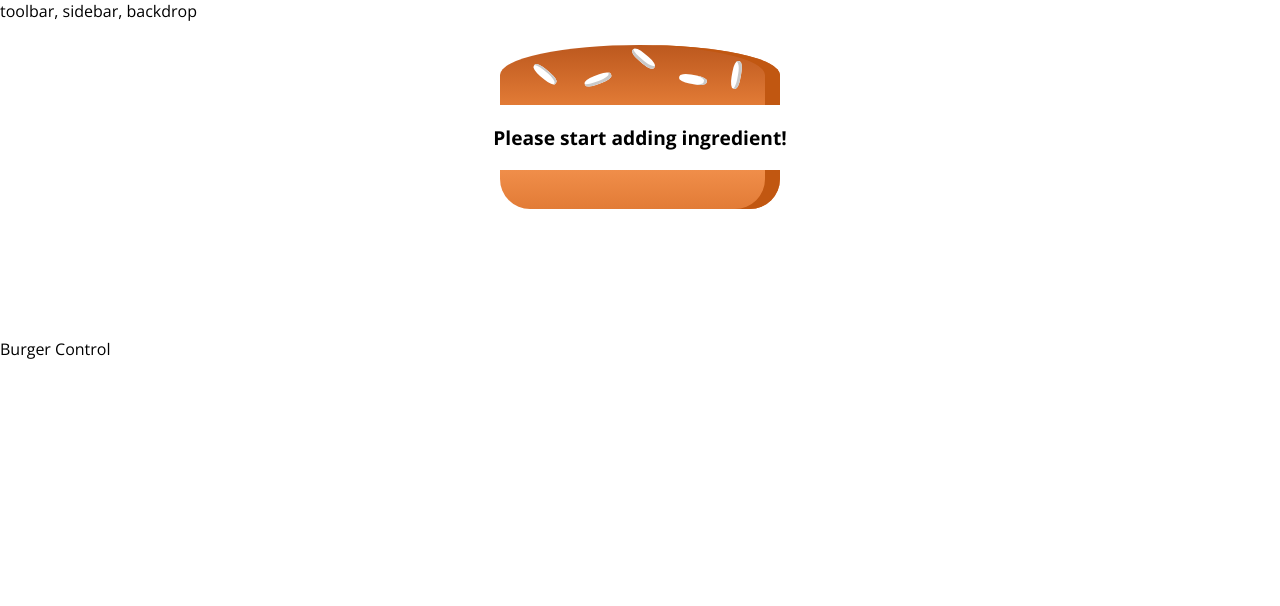
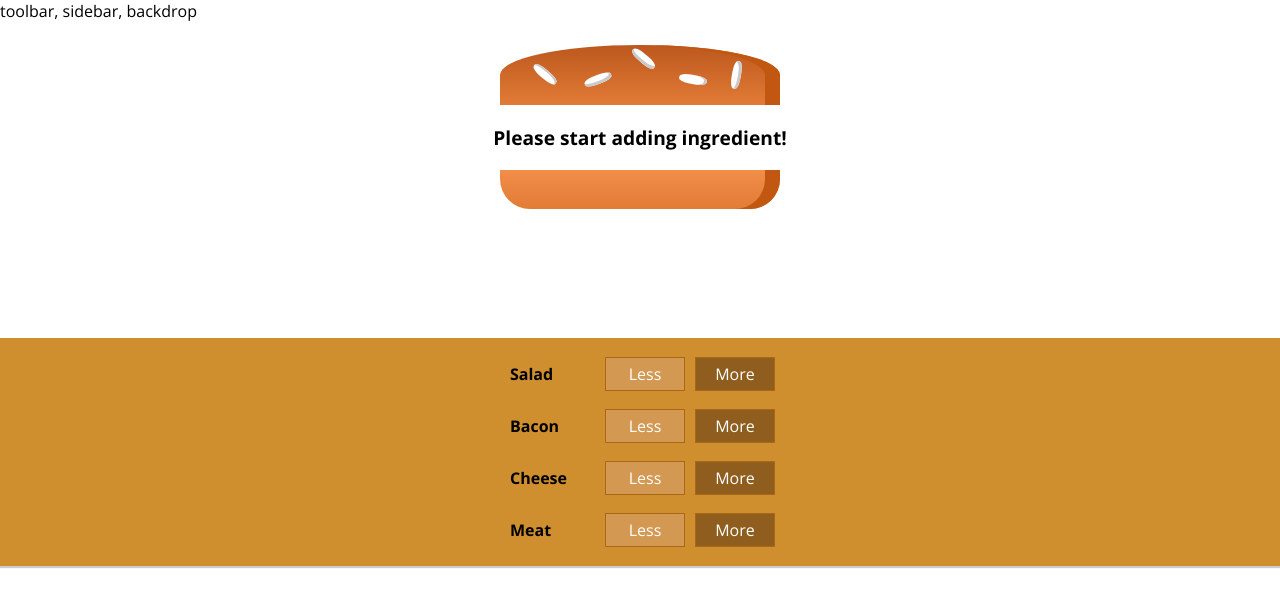
Before and after one commit to rafliandreansyah/ReactBurgerApp, a React app: page / in a window 1280 px wide. Shown: the top 606 px of the page. Built offline with nearby package versions, Linux system fonts and the light colour scheme.

Commit message:
Membuat Control untuk menambah dan menghapus ingredient

```diff
--- /dev/null
+++ b/src/components/Burger/BuildControls/BuildControl/BuildControl.css
@@ -0,0 +1,57 @@
+.BuildControl {
+  display: flex;
+  justify-content: space-between;
+  align-items: center;
+  margin: 5px 0;
+}
+.BuildControl button {
+  display: block;
+  font: inherit;
+  padding: 5px;
+  margin: 0 5px;
+  width: 80px;
+  border: 1px solid #aa6817;
+  cursor: pointer;
+  outline: none;
+}
+
+.BuildControl button:disabled {
+  background-color: #ac9980;
+  border: 1px solid #7e7365;
+  color: #ccc;
+  cursor: default;
+}
+
+.BuildControl button:hover:disabled {
+  background-color: #ac9980;
+  color: #ccc;
+  cursor: not-allowed;
+}
+
+.Label {
+  padding: 10px;
+  font-weight: bold;
+  width: 80px;
+}
+
+.BuildControl .Less {
+  background-color: #d39952;
+  color: white;
+}
+
+.BuildControl .More {
+  background-color: #8f5e1e;
+  color: white;
+}
+
+.BuildControl .Less:hover,
+.BuildControl .Less:active {
+  background-color: #daa972;
+  color: white;
+}
+
+.BuildControl .More:hover,
+.BuildControl .More:active {
+  background-color: #99703f;
+  color: white;
+}
--- /dev/null
+++ b/src/components/Burger/BuildControls/BuildControl/BuildControl.js
@@ -0,0 +1,12 @@
+import React from "react";
+import classes from "./BuildControl.css";
+
+const buildControl = (props) => (
+  <div className={classes.BuildControl}>
+    <div className={classes.Label}>{props.label}</div>
+    <button className={classes.Less}>Less</button>
+    <button className={classes.More}>More</button>
+  </div>
+);
+
+export default buildControl;
--- /dev/null
+++ b/src/components/Burger/BuildControls/BuildControls.css
@@ -0,0 +1,10 @@
+.BuildControls {
+  width: 100%;
+  background-color: #cf8f2e;
+  display: flex;
+  flex-flow: column;
+  align-items: center;
+  box-shadow: 0 2px 1px #ccc;
+  margin: auto;
+  padding: 10px 0px;
+}
--- /dev/null
+++ b/src/components/Burger/BuildControls/BuildControls.js
@@ -0,0 +1,21 @@
+import React from "react";
+import classes from "./BuildControls.css";
+
+import BuildControl from "./BuildControl/BuildControl";
+
+const controls = [
+  { label: "Salad", type: "salad" },
+  { label: "Bacon", type: "bacon" },
+  { label: "Cheese", type: "cheese" },
+  { label: "Meat", type: "meat" },
+];
+
+const buildControls = (props) => (
+  <div className={classes.BuildControls}>
+    {controls.map((ctr) => {
+      return <BuildControl key={ctr.label} label={ctr.label} />;
+    })}
+  </div>
+);
+
+export default buildControls;
--- a/src/containers/BurgerBuilder/BurgerBuilder.js
+++ b/src/containers/BurgerBuilder/BurgerBuilder.js
@@ -2,6 +2,7 @@
 
 import Aux from "../../hoc/Aux";
 import Burger from "../../components/Burger/Burger";
+import BuildControls from "../../components/Burger/BuildControls/BuildControls";
 
 class BurgerBuilder extends Component {
   state = {
@@ -17,7 +18,7 @@
     return (
       <Aux>
         <Burger ingredient={this.state.ingredients} />
-        <div>Burger Control</div>
+        <BuildControls />
       </Aux>
     );
   }
```
